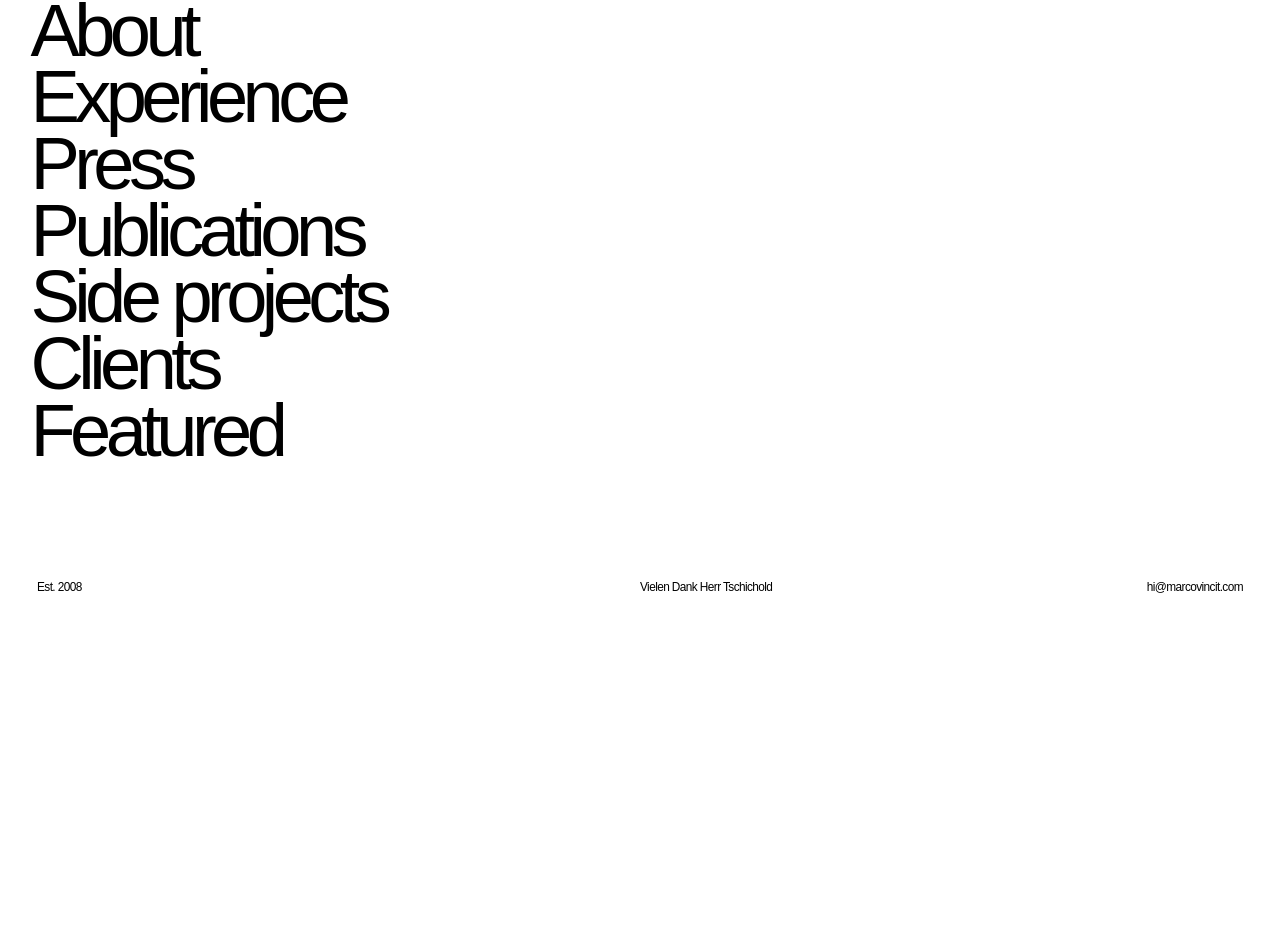
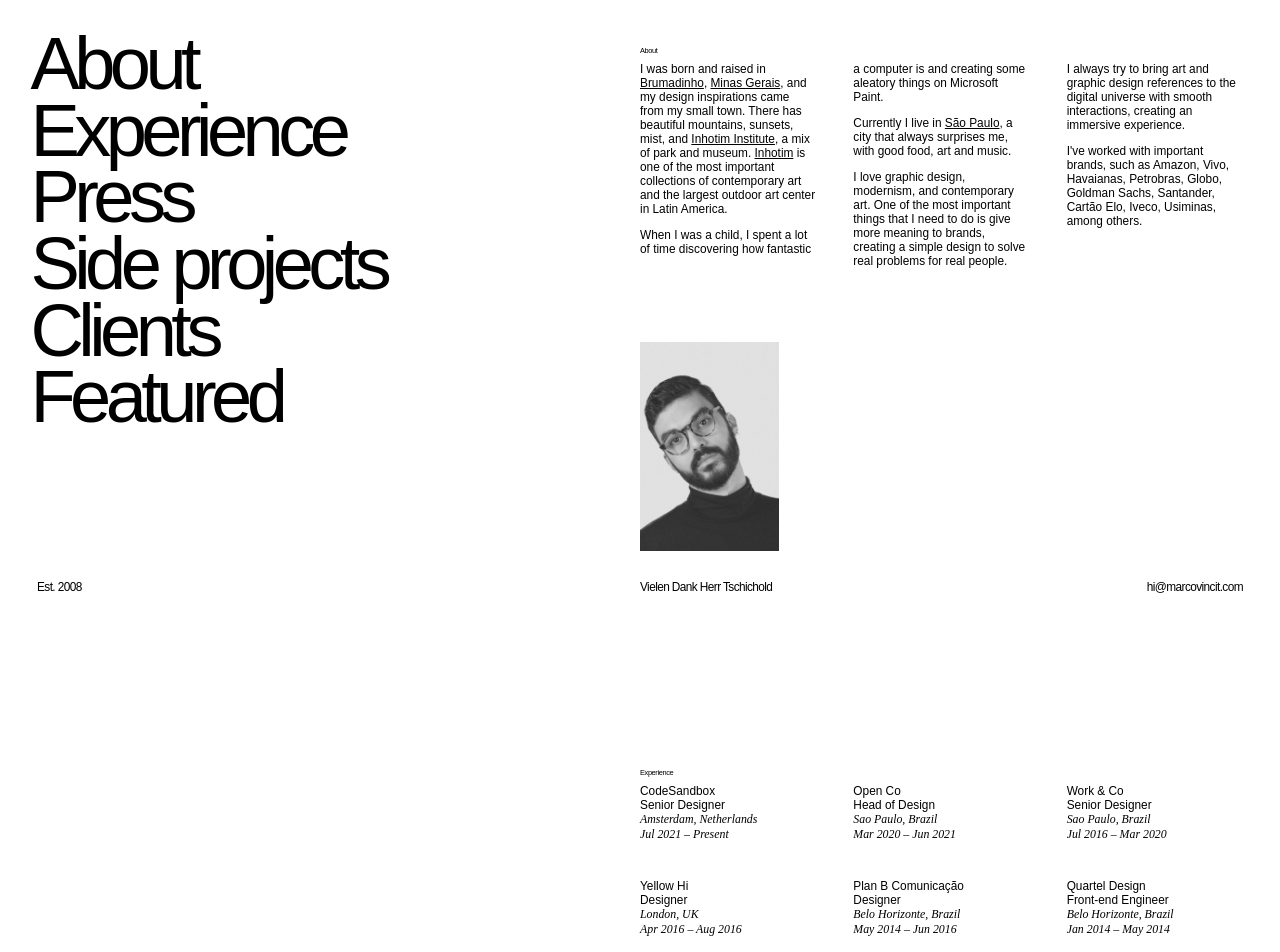
Before and after one commit to marcovincit/marcovincit-site, a Next.js app: page / in a window 1280 px wide. Shown: the part 169-1121 px from the top of the page. Before the commit the page ends 800 px from the top, so only its background shows below. Built offline with nearby package versions, Linux system fonts and the light colour scheme; a web font is replaced by a local one.

Commit message:
Update 12 files

```diff
--- a/components/Footer/Footer.module.scss
+++ b/components/Footer/Footer.module.scss
@@ -26,7 +26,6 @@
     font-size: 1.6rem;
   }
 
-  mix-blend-mode: difference;
 
   > * {
     width: 100%;
--- a/components/Header/Header.module.scss
+++ b/components/Header/Header.module.scss
@@ -4,7 +4,7 @@
   position: fixed;
   top: 0;
   left: 0;
-  z-index: 100;
+  z-index: 9999;
 
   width: 100%;
 
@@ -26,7 +26,6 @@
     font-size: 1.6rem;
   }
 
-  mix-blend-mode: difference;
 
   > * {
     width: 100%;
--- a/components/Header/index.js
+++ b/components/Header/index.js
@@ -16,15 +16,15 @@ export function Header() {
             Design & Development
           </a>
         </h2>
-        <h3 className="hide-xs">
+
         <a
+          className="hide-xs"
           target="_blank"
           rel="noreferrer"
           href="https://www.google.com/search?q=S%C3%A3o+Paulo%2C+SP"
         >
           São Paulo, Brazil
         </a>
-        </h3>
       </div>
     </header>
   );
--- a/components/Menu/Menu.module.scss
+++ b/components/Menu/Menu.module.scss
@@ -2,10 +2,19 @@
 
 .menu {
   min-height: 100vh;
-  display: flex;
+  display: none;
   align-items: center;
   padding: 5rem;
   margin:0;
+
+  position: sticky;
+  top:0;
+  left:0;
+
+
+  @include for-size(lg) {
+    display: flex;
+  }
 
   ul,
   li {
@@ -19,6 +28,7 @@
 
     li {
       display: block;
+      transition: opacity 600ms;
 
       a {
         display: block;
@@ -26,6 +36,7 @@
         font-weight: 200;
         letter-spacing: -0.075em;
         margin-left: -0.09em;
+
 
         @include for-size(md) {
           font-size: 9.6rem;
@@ -43,11 +54,14 @@
     }
 
     &:hover {
+
       li {
         opacity: 0.1;
         transition: opacity 150ms;
         &:hover {
           opacity: 1;
+
+
         }
       }
     }
--- a/components/Menu/index.js
+++ b/components/Menu/index.js
@@ -1,4 +1,5 @@
 import styles from "./Menu.module.scss";
+import data from "data/about";
 
 function ActiveLink({ children, href }) {
   return (
@@ -12,31 +13,28 @@ export function Menu() {
   return (
     <menu className={styles.menu}>
       <ul>
-        <ActiveLink href="#about">
+
+        <ActiveLink href="#About">
           <span>About</span>
         </ActiveLink>
 
-        <ActiveLink href="#experience">
+        <ActiveLink href="#Experience">
           <span>Experience</span>
         </ActiveLink>
 
-        <ActiveLink href="#press">
+        <ActiveLink href="#Press">
           <span>Press</span>
         </ActiveLink>
 
-        <ActiveLink href="#publications">
-          <span>Publications</span>
-        </ActiveLink>
-
-        <ActiveLink href="#projects">
+        <ActiveLink href="#Projects">
           <span>Side projects</span>
         </ActiveLink>
 
-        <ActiveLink href="#clients">
+        <ActiveLink href="#Clients">
           <span>Clients</span>
         </ActiveLink>
 
-        <ActiveLink href="#featured">
+        <ActiveLink href="#Featured">
           <span>Featured</span>
         </ActiveLink>
       </ul>
--- a/components/Page/Page.module.scss
+++ /dev/null
@@ -1,164 +0,0 @@
-@import "styles/breakpoints.scss";
-
-.container {
-  width: 120vh;
-  height: 90vh;
-
-  position: fixed;
-  bottom: 0;
-  right: 0;
-
-  z-index: 300;
-
-  color: var(--background-color);
-  background: var(--text-color);
-
-  transform: translate(100%, 100%);
-
-  transition: transform 1s cubic-bezier(0.77, 0, 0.175, 1);
-
-  p {
-    a {
-      text-decoration: underline;
-    }
-  }
-
-  ul,
-  li {
-    list-style: none;
-    margin: 0;
-    padding: 0;
-  }
-
-  ul {
-    li {
-      margin-bottom: 2rem;
-    }
-  }
-
-  h1,
-  h2,
-  h3,
-  h4,
-  h5,
-  h6 {
-    margin-bottom: 2rem;
-  }
-
-  ul,
-  li,
-  a,
-  p,
-  span,
-  h1,
-  h2,
-  h3,
-  h4,
-  h5,
-  h6 {
-    // mix-blend-mode: difference;
-    font-size: 1.8rem;
-    line-height: 130%;
-  }
-
-  a:hover {
-    text-decoration: line-through;
-  }
-
-  i,
-  h1,
-  h2,
-  h3,
-  h4,
-  h5,
-  h6 {
-    font-family: cormorant-garamond, serif;
-    font-weight: 500;
-    font-size: 1.6rem;
-  }
-
-  &:before {
-    content: "";
-
-    position: absolute;
-    top: 0;
-    left: 0;
-
-    z-index: -1;
-
-    width: 100%;
-    height: 100%;
-
-    background: rgba($color: white, $alpha: 0.1);
-  }
-
-  display: grid;
-  grid-template-columns: repeat(18, 1fr);
-  grid-template-rows: repeat(9, 1fr);
-
-  & > *:nth-child(1) {
-    grid-column: 3/9;
-    grid-row: 2/8;
-  }
-
-  & > *:nth-child(2) {
-    grid-column: 11/17;
-    grid-row: 2/8;
-  }
-}
-
-.active {
-  transform: translate(0%, 0%);
-}
-
-// .container:hover {
-//   z-index: 999;
-// }
-.onePage {
-  grid-template-columns: repeat(9, 1fr);
-  & > *:nth-child(2) {
-    grid-column: inherit;
-    grid-row: inherit;
-  }
-}
-
-@for $i from 1 through 10 {
-  .container:nth-child(#{$i}) {
-    &:before {
-      background: rgba(255, 255, 255, $i/8);
-      // mix-blend-mode: difference;
-    }
-  }
-}
-
-//
-
-@media only screen and (max-width: 1068px) {
-  .container {
-    width: 100vw !important;
-    height: 100vh !important;
-    position: fixed;
-    overflow: scroll;
-    top: 0;
-    left: 0;
-
-    display: flex;
-    flex-wrap: wrap;
-    padding: 10rem;
-    gap: 6rem;
-
-    &::before {
-      display: none;
-    }
-
-    > * {
-      width: 100%;
-    }
-  }
-}
-
-@media only screen and (max-width: 734px) {
-  .container {
-    padding: 6rem;
-  }
-}
--- a/data/about.js
+++ b/data/about.js
@@ -146,8 +146,8 @@ export default {
         date: "Jul 2021 – Present",
         name: "CodeSandbox",
         label: "Senior Designer",
-        location: "Sao Paulo, Brazil",
-        link: "#",
+        location: "Amsterdam, Netherlands",
+        link: "https://codesandbox.io/",
       },
 
       {
@@ -155,7 +155,7 @@ export default {
         name: "Open Co",
         label: "Head of Design",
         location: "Sao Paulo, Brazil",
-        link: "#",
+        link: "https://www.open-co.com/en",
       },
 
       {
@@ -163,7 +163,7 @@ export default {
         name: "Work & Co",
         label: "Senior Designer",
         location: "Sao Paulo, Brazil",
-        link: "#",
+        link: "https://work.co/",
       },
 
       {
@@ -179,7 +179,7 @@ export default {
         name: "Plan B Comunicação",
         label: "Designer",
         location: "Belo Horizonte, Brazil",
-        link: "#",
+        link: "https://www.planb.com.br/",
       },
 
       {
@@ -187,7 +187,7 @@ export default {
         name: "Quartel Design",
         label: "Front-end Engineer",
         location: "Belo Horizonte, Brazil",
-        link: "#",
+        link: "https://quarteldesign.com/",
       },
     ],
   },
--- a/pages/_app.js
+++ b/pages/_app.js
@@ -1,7 +1,36 @@
 import "styles/globals.scss";
+import Head from "next/head";
+import { useState, useEffect } from "react";
 
 function MyApp({ Component, pageProps }) {
-  return <Component {...pageProps} />;
+  // colors
+  // const [background, setBackground] = useState(0);
+  // const [color, setColor] = useState(0);
+
+  // const min = 0;
+  // const max = 360;
+
+  // useEffect(() => {
+  //   setBackground(Math.round(min + Math.random() * (max - min)));
+  //   setColor(Math.round(min + Math.random() * (max - min)));
+  // }, []);
+
+  // useEffect(() => {
+  //   const root = document.querySelector(":root");
+  //   root.style.setProperty("--text-color", `hsl(${color}, 30%, 80%)`);
+  //   root.style.setProperty("--background-color", `hsl(${background}, 40%, 10%)`);
+  // }, [color, background]);
+
+  return (
+    <>
+      <Head>
+        <title>Marco Vincit | Design & Development</title>
+        <meta name="description" content="Brazilian Designer" />
+        <link rel="icon" href="/favicon.ico" />
+      </Head>
+      <Component {...pageProps} />
+    </>
+  );
 }
 
 export default MyApp;
--- a/pages/index.js
+++ b/pages/index.js
@@ -8,7 +8,172 @@ export default function Home() {
   return (
     <>
       <Header />
-      <Menu />
+
+      <div className={styles.main}>
+        <Menu />
+
+
+        <main className={styles.content}>
+
+
+
+
+        {/* ABOUT */}
+        <section
+         id={data.about.title}
+         className={styles.section}>
+          <h3>{data.about.title}</h3>
+
+          <div className={styles.col}>
+            {data.about.content.map((paragraph, key) => (
+              <p key={key}>{parse(paragraph)}</p>
+            ))}
+          </div>
+        </section>
+
+
+
+        <img className={styles.image} src="./about.jpg" />
+
+
+        {/* EXPERIENCE */}
+        <section
+          id={data.experience.title}
+          className={styles.section}
+        >
+            <h3>{data.experience.title}</h3>
+            <ul className={styles.grid}>
+              {data.experience.content.map(
+                ({ name, label, date, location, link }, key) => (
+                  <li data-scroll key={key}>
+                    <a href={link} target="_blank" rel="noopener noreferrer">
+                      <b>{name}</b>
+                      <br /> {label}
+                      <br />
+                      <i>{location}</i>
+                      <br />
+                      <i>{date}</i>
+                    </a>
+                  </li>
+                )
+              )}
+            </ul>
+        </section>
+
+
+ {/* PRESS */}
+        <section
+         id={data.press.title}
+           className={styles.section}
+        >
+            <h3>{data.press.title}</h3>
+            <ul  className={styles.grid}>
+ {data.press.content.map(
+              ({ link, name, label, author, date }, key) => (
+                <li key={key}>
+                  <a href={link} target="_blank" rel="noopener noreferrer">
+                    <b>{name}</b>
+                    <br />
+                    {label ? parse(`${label}`) : ""}
+                    {label ? <br /> : ""}
+                    {author}
+                    {author ? <br /> : ""}
+                    <i>{date}</i>
+                  </a>
+                </li>
+              )
+            )}
+            </ul>
+        </section>
+
+
+
+{/* SIDE PROJECTS */}
+        <section
+         id="Projects"
+          className={styles.section}
+        >
+
+
+            <h3>{data.side.title}</h3>
+            <ul className={styles.grid}>
+              {data.side.content.map(({ link, name, type, date }, key) => (
+                <li key={key}>
+                  <a href={link} target="_blank" rel="noopener noreferrer">
+                    {name} <br />
+                    {type} <br /> <i>{date}</i>{" "}
+                  </a>
+                </li>
+              ))}
+            </ul>
+
+        </section>
+
+
+
+{/* CLIENTS */}
+        <section
+         id={data.clients.title}
+          className={styles.section}
+        >
+
+            <h3>{data.clients.title}</h3>
+
+            <ul className={styles.col}>
+              {data.clients.content.map((item, key) => (
+                <li key={key}>
+                  {" "}
+                  <span> {item} </span>{" "}
+                </li>
+              ))}
+            </ul>
+        </section>
+
+
+
+{/* FEATURED */}
+
+        <section id={data.awards.title} className={styles.section}>
+
+
+          <div>
+            <h3>{data.awards.title}</h3>
+            <ul className={styles.grid}>
+              {data.awards.content.map(({ link, name, label, date }, key) =>
+                key < 14 ? (
+                  <li data-scroll key={key}>
+                    <a href={link} target="_blank" rel="noopener noreferrer">
+                      {name} <br /> {label} <br /> <i>{date}</i>{" "}
+                    </a>
+                  </li>
+                ) : null
+              )}
+            </ul>
+          </div>
+
+          <div>
+            <br />
+            <br />
+            <ul className={styles.grid}>
+              {data.awards.content.map(({ link, name, label, date }, key) =>
+                key >= 14 && key <= 27 ? (
+                  <li data-scroll key={key}>
+                    <a href={link} target="_blank" rel="noopener noreferrer">
+                      {name} <br /> {label} <br /> <i>{date}</i>{" "}
+                    </a>
+                  </li>
+                ) : null
+              )}
+            </ul>
+          </div>
+          <div className={styles.close} onClick={() => close("featured")} />
+        </section>
+
+
+        </main>
+
+      </div>
+
       <Footer />
     </>
   );
--- a/styles/Home.module.scss
+++ b/styles/Home.module.scss
@@ -1,42 +1,66 @@
-.close {
-  width: 10rem;
-  height: 10rem;
+@import "./breakpoints.scss";
 
-  position: absolute;
-  top: 0;
-  left: 0;
+.main {
+  position: relative;
+  z-index:0;
+  display:flex;
+  align-items: flex-start;
 
-  cursor: se-resize;
 
-  @media only screen and (max-width: 1068px) {
-    width: 100%;
-    display: flex;
-    &::before {
-      content: "↘";
-      font-size: 3.2rem;
-      padding: 2rem;
+  > * {
+    @include for-size(lg) {
+    width: 50%}
+  }
+}
+
+.section {
+  padding:10rem 2rem  10rem 2rem;
+  &:last-child {
+    padding:10rem 2rem  30rem 2rem;
+  }
+
+
+  @include for-size(lg) {
+    padding:28rem 5rem  10rem 0;
+    &:last-child {
+      padding:28rem 5rem  30rem 0;
     }
   }
 }
 
-.aboutImageContainer {
-  // background: var(--background-color);
-  position: relative;
+.col {
+  column-count: 1;
+  column-gap: 5rem;
+  // text-align: justify;
+  // text-justify: inter-word;
+
+  @include for-size(md) {
+    column-count: 3;
+  }
 }
 
-.aboutImage {
-  opacity: 1;
-  width: 100%;
-  mix-blend-mode: luminosity;
+.grid {
+  display:grid;
+  gap:5rem;
+  grid-template-columns: repeat(2, 1fr);
+
+
+  @include for-size(md) {
+    grid-template-columns: repeat(3, 1fr);
+  }
 }
 
-.col,
-.simpleList {
-  column-count: 2;
-}
 
-.simpleList {
-  li {
-    margin-bottom: 0.5rem !important;
+.image {
+  // margin:2rem;
+  width: calc(100% - 4rem);
+
+  @include for-size(md) {
+    width: calc(100% / 3 * 2  - 2rem);
+    // margin-left:  calc(100% / 3 * 1  + 8rem);
+  }
+
+  @include for-size(lg) {
+    width: calc(100% / 3  - 10rem);
   }
 }
--- a/styles/globals.scss
+++ b/styles/globals.scss
@@ -13,6 +13,7 @@ body {
   padding: 0;
   margin: 0;
   font-family:"acumin-pro", sans-serif;
+  font-weight: 300;
 }
 
 html {
@@ -25,25 +26,45 @@ html {
 
 body {
   // colors
-  background-color: var(--text-color);
-  color: var(--background-color);
+  background-color: var(--text-color)!important;
+  color: var(--background-color)!important;
   @media (prefers-color-scheme: dark) {
-    background-color: var(--background-color);
-    color: var(--text-color);
+    background-color: var(--background-color)!important;
+    color: var(--text-color)!important;
   }
 }
 
-#__next {
-  @include for-size(lg) {
-    width: 100vw;
-    height: 100vh;
-    overflow: hidden;
+ul, li {
+  list-style: none;
+  margin:0;
+  padding:0;
+}
+
+a {
+ &, &:visited {
+  color: var(--background-color)!important;
+  text-decoration: none;
+
+  @media (prefers-color-scheme: dark) {
+    color: var(--text-color)!important;
+  }
+ }
+}
+
+p  {
+  font-size:1.6rem;
+
+  &:first-child {
+    margin-top:0
+  }
+
+  a {
+    text-decoration:underline;
   }
 }
 
-a {
-  color: inherit;
-  text-decoration: none;
+li {
+  font-size:1.6rem;
 }
 
 * {
@@ -54,8 +75,7 @@ h1,
 h2,
 h3,
 h4,
-h5,
-h6 {
+h5 {
   font-size: 1.6rem;
   @include for-size(lg) {
     font-size: 1.6rem;
@@ -63,6 +83,21 @@ h6 {
   font-weight: 300;
   margin: 0;
   padding: 0;
+}
+
+h3 {
+  font-size: 6.4rem;
+  letter-spacing: -0.05em;
+  font-weight: 300;
+  margin: 6rem 0;
+  padding: 0;
+
+
+  @include for-size(lg) {
+    font-size: 1rem;
+    margin: 1rem 0;
+  }
+
 }
 
 .hide-xs {
@@ -77,3 +112,13 @@ h6 {
 .section-scrollable {
   overflow: auto;
 }
+
+
+i {
+  font-family:"cormorant-garamond";
+}
+
+
+b {
+  font-weight: 400;
+}
```
Also changed, not shown: components/Page/index.js (deleted, +0 -21 lines). Lines whose indentation alone changed are shown as unchanged.
